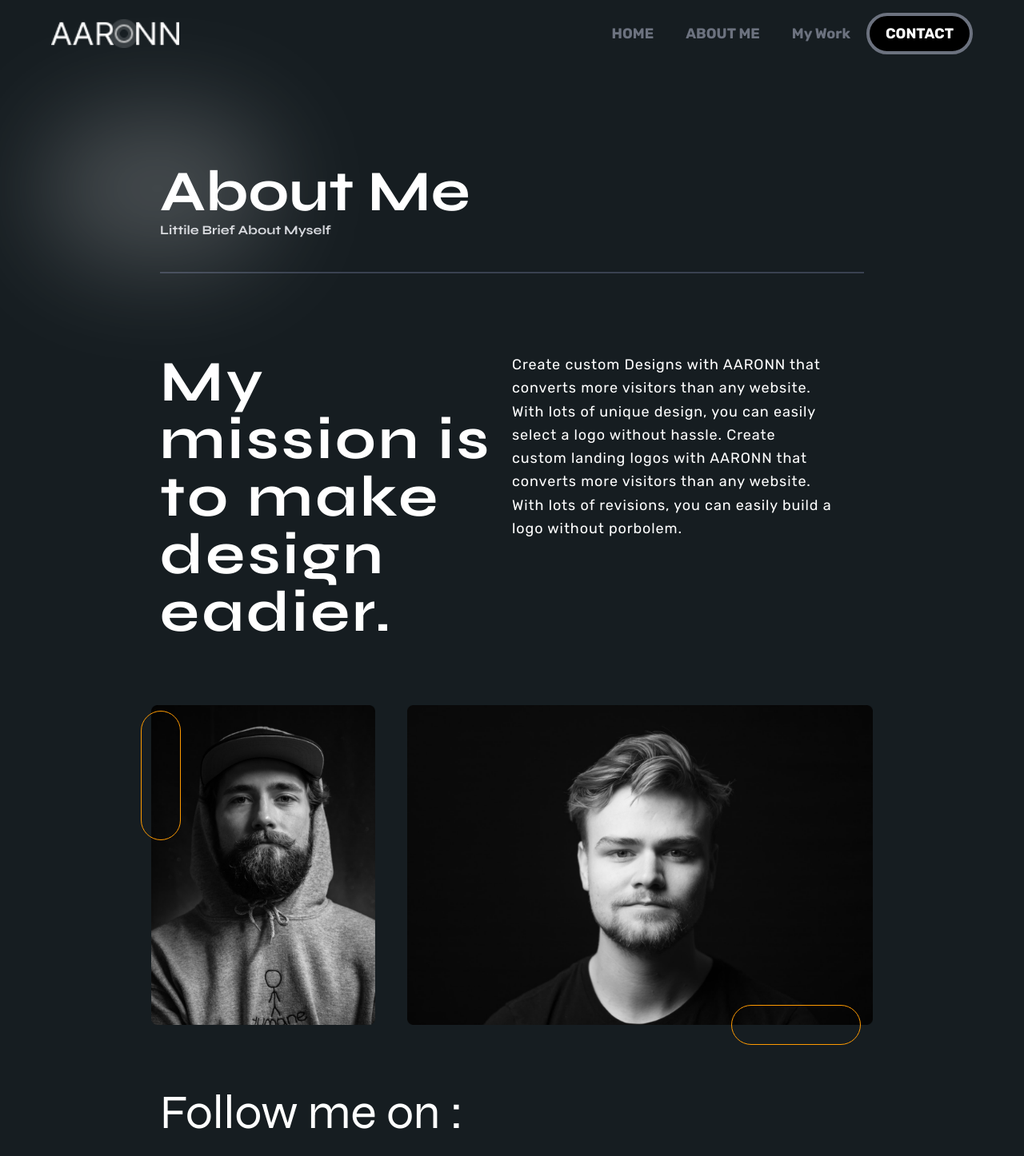
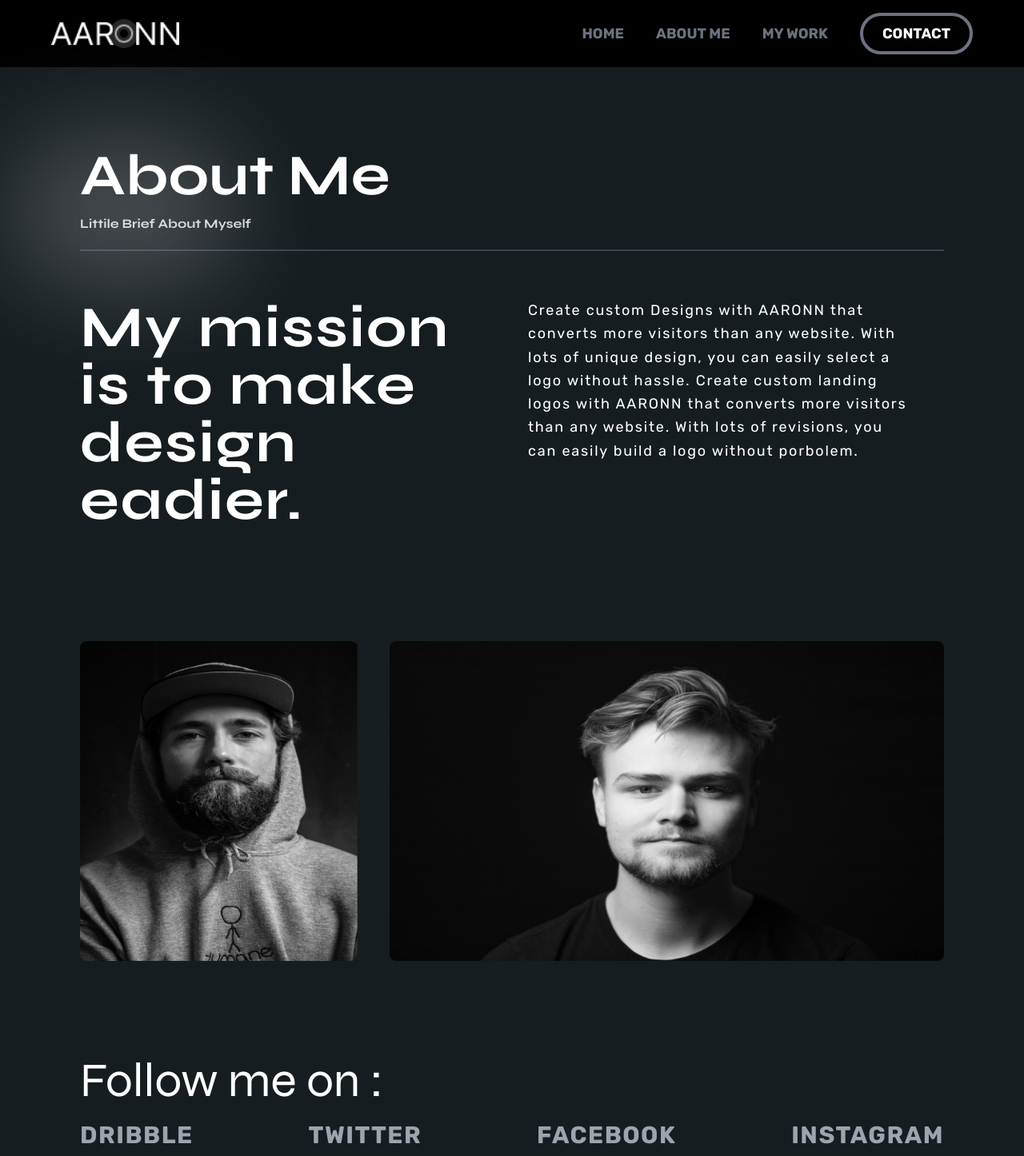
Before and after one commit to sriharirajaboina/portfolio-mine, a Next.js app: page /aboutme in a window 1280 px wide. Shown: the top 1446 px of the page at 80% size. Built offline with nearby package versions, Linux system fonts and the light colour scheme.

Commit message:
completed the aaronn website

```diff
--- a/app/aboutme/page.tsx
+++ b/app/aboutme/page.tsx
@@ -6,57 +6,57 @@ import { motion } from "framer-motion"
 const MotionImage=motion(Image)
 const AboutMe = () => {
   return (
-    <div className="mx-10 md:mx-50 md:my-20">
-      <div className="relative font-bold md:my-15 py-10 border-b-2 border-[#394150]">
-        <div className="absolute w-72 h-48 opacity-70 rounded-full bg-[#ffffff]/30 blur-3xl
-            -left-1/6 -translate-y-1/3"></div>
+    <div className="px-4 sm:px-8 md:px-25 py-10 md:py-20 ">
+      <div className="relative font-bold py-5 border-b-2 border-[#394150]">
+        <div className="absolute w-48 md:w-72 h-32 md:h-48 opacity-70 rounded-full bg-[#ffffff]/30 blur-3xl
+            -left-1/12 -translate-y-1/12"></div>
         <motion.h2
         initial={{opacity:0,x:-50}}
         whileInView={{opacity:1,x:0}}
         transition={{duration:0.6}}
-        className="text-5xl md:text-7xl text-[#ffffff]">
+        className="text-4xl sm:text-5xl md:text-7xl text-[#ffffff] mb-3">
           About Me
         </motion.h2>
         <motion.h5
         initial={{opacity:0,x:-50}}
         whileInView={{opacity:1,x:0}}
         transition={{duration:0.6,delay:0.2}}
-        className="text-sm md:text-base text-[#d3d5da]">
+        className="text-xs sm:text-sm md:text-base text-[#d3d5da] mt-2">
           Littile Brief About Myself
         </motion.h5>
       </div>
-      <div className="grid">
-        <div className="grid grid-cols-2 my-10">
-          <motion.h1
+        <div className="grid grid-cols-2 py-5 md:py-15 gap-10 2xl:gap-20 ">
+          <motion.h2
             initial={{opacity:0,x:-50}}
             whileInView={{opacity:1,x:0}}
             transition={{duration:0.6}}
-          className="text-5xl md:text-7xl tracking-wider font-bold text-[#ffffff]">
+            className="text-4xl sm:text-4xl md:text-6xl xl:text-7xl 2xl:text-8xl tracking-wide font-bold text-[#ffffff]">
             My mission is to make design eadier.
-        </motion.h1>
+          </motion.h2>
           <motion.p
             initial={{opacity:0,x:50}}
             whileInView={{opacity:1,x:0}}
             transition={{duration:0.6,staggerChildren: 0.5 }}
-        className="text-sm md:text-lg text-[#ffffff] tracking-wider leading-normal md:leading-relaxed  md:mr-10 ">
+            className="text-xs sm:text-sm md:text-lg text-[#ffffff] tracking-widest leading-normal md:leading-relaxed  xl:mr-10 ">
             Create custom Designs with AARONN that converts more visitors than any website. With lots of unique design, you can easily select a logo without hassle.
             Create custom landing logos with AARONN that converts more visitors than any website. With lots of revisions, you can easily build a logo without porbolem.
           </motion.p>
         </div>
+        <div className="md:py-10">
         <motion.div
-          className="flex flex-col md:flex-row items-center justify-center
-            gap-10 my-10">
+          className="flex flex-col lg:flex-row items-center justify-center
+            gap-10 lg:my-10">
             <MotionImage
             src="/images/about2.png"
             alt="about2"
             width={500}
             height={300}
-            className="w-full h-auto md:w-100 md:h-100 relative"
+            className="w-full h-auto lg:w-100 lg:h-100 relative "
              initial={{ clipPath: "inset(0 100% 0 0)" }}
                 whileInView={{ clipPath: "inset(0 0% 0 0)" }}
                 transition={{ duration: 1, ease: "easeInOut" }}/>
-            <div className="hidden md:block md:absolute md:py-20 md:px-6 md:border md:border-amber-500 md:rounded-full
-                md:left-1 md:translate-x-43 md:-translate-y-28">
+            <div className="hidden 2xl:block 2xl:absolute 2xl:py-20 2xl:px-6 2xl:border 2xl:border-amber-500 2xl:rounded-full
+                2xl:left-1 2xl:translate-x-25 2xl:-translate-y-28">
             </div>
             <MotionImage
             src="/images/aboutme.png"
@@ -67,8 +67,8 @@ const AboutMe = () => {
              initial={{ clipPath: "inset(0 100% 0 0)" }}
                 whileInView={{ clipPath: "inset(0 0% 0 0)" }}
                 transition={{ duration:2,ease: "easeInOut" }}/>
-            <div className="hidden md:block md:absolute md:py-6 md:px-20 md:border md:border-amber-500 md:rounded-full
-                md:right-1 md:-translate-x-50 md:translate-y-50">
+            <div className="hidden 2xl:block 2xl:absolute 2xl:py-6 2xl:px-20 2xl:border 2xl:border-amber-500 2xl:rounded-full
+                2xl:right-1 2xl:-translate-x-50 2xl:translate-y-50">
               </div>
         </motion.div>
       </div>
@@ -77,37 +77,40 @@ const AboutMe = () => {
         initial={{opacity:0,x:-50}}
         whileInView={{opacity:1,x:0}}
         transition={{duration:0.6}}
-        className="text-4xl md:text-6xl text-[#ffffff] my-5">
+        className="text-3xl sm:text-4xl md:text-6xl text-[#ffffff] my-5">
           Follow me on :
         </motion.h2>
         <motion.ul
         initial={{opacity:0,y:50}}
         whileInView={{opacity:1,y:0}}
         transition={{duration:0.6}}
-        className="flex items-center justify-between
-        text-[#9ea3ae] font-bold text-xl md:text-3xl uppercase tracking-wider">
+        className="flex flex-wrap items-center justify-between gap-6 sm:gap-10
+        text-[#9ea3ae] font-bold text-lg sm:text-xl md:text-3xl uppercase tracking-wider">
           <motion.li
             initial={{ opacity: 0, y: 30 }}
             whileInView={{ opacity: 1, y: 0 }}
             transition={{ duration: 0.5 }}
-          > dribble
+            className="hover:text-[#ffffff] cursor-pointer"> dribble
           </motion.li>
           <motion.li
             initial={{ opacity: 0, y: 30 }}
             whileInView={{ opacity: 1, y: 0 }}
-            transition={{ duration: 0.5,delay:0.3}}>
+            transition={{ duration: 0.5,delay:0.3}}
+            className="hover:text-[#ffffff] cursor-pointer">
             twitter
           </motion.li>
           <motion.li
               initial={{ opacity: 0, y: 30 }}
               whileInView={{ opacity: 1, y: 0 }}
-              transition={{ duration: 0.5,delay:0.6}}>
+              transition={{ duration: 0.5,delay:0.6}}
+              className="hover:text-[#ffffff] cursor-pointer">
             facebook
           </motion.li>
           <motion.li
               initial={{ opacity: 0, y: 30 }}
               whileInView={{ opacity: 1, y: 0 }}
-              transition={{ duration: 0.5,delay:0.9}}>
+              transition={{ duration: 0.5,delay:0.9}}
+              className="hover:text-[#ffffff] cursor-pointer">
             instagram
           </motion.li>
         </motion.ul>
--- a/app/components/Footer.tsx
+++ b/app/components/Footer.tsx
@@ -7,7 +7,7 @@ const MotionImage = motion(Image)
 
 const Footer = () => {
   return (
-    <div className="bg-black">
+    <div className="bg-black overflow-x-hidden">
       <div className="px-6 sm:px-10 md:px-20 lg:px-40">
         <div className="text-center">
           <motion.h5
--- a/app/components/Navbar.tsx
+++ b/app/components/Navbar.tsx
@@ -1,74 +1,140 @@
-"use client"
-import React from 'react'
-import Image from 'next/image'
-import Link from 'next/link'
-import { useRouter } from 'next/navigation'
-import { motion } from "framer-motion"
+"use client";
+import React, { useState } from "react";
+import Image from "next/image";
+import Link from "next/link";
+import { useRouter } from "next/navigation";
+import { motion, AnimatePresence } from "framer-motion";
+import { Bars3Icon, XMarkIcon } from "@heroicons/react/24/solid";
 
 const Navbar = () => {
-  const router=useRouter();
+  const router = useRouter();
+  const [isMenuOpen, setIsMenuOpen] = useState(false);
+
   return (
-    <nav className="px-4 sm:px-8 md:px-16 py-4">
-      <motion.div className="flex flex-col md:flex-row items-center justify-between gap-6">
+    <nav className="px-6 md:px-16 py-4 bg-black text-white overflow-x-hidden relative">
+      {/* Navbar main container */}
       <motion.div
-            initial={{y:-50,opacity:0}}
-            animate={{y:0,opacity:1}}
-            transition={{duration:0.6,ease:"easeOut"}}
-            className="flex justify-center md:justify-start">
+        initial={{ opacity: 0, y: -20 }}
+        animate={{ opacity: 1, y: 0 }}
+        transition={{ duration: 0.6 }}
+        className="flex items-center justify-between"
+      >
+        {/* Logo */}
+        <motion.div
+          initial={{ opacity: 0, y: -30 }}
+          animate={{ opacity: 1, y: 0 }}
+          transition={{ duration: 0.6, ease: "easeOut" }}
+        >
           <Image
             src="/images/logo.png"
             alt="logo"
-          width={250}
+            width={200}
             height={100}
-          className="w-28 sm:w-32 md:w-40 "/>
+            className="w-32 md:w-40"
+          />
         </motion.div>
-          <div className="flex flex-col md:flex-row gap-5 items-center justify-between
-          text-[#6c727f] font-bold text-sm md:text-lg">
+
+        {/* Desktop Nav Links */}
         <motion.ul
-              initial={{opacity:0,y:-50}}
-              animate={{opacity:1,y:0}}
-              transition={{duration:0.6,delay:0.2}}
-              className="flex flex-col md:flex-row items gap-5 md:gap-10">
+          initial={{ opacity: 0, y: -20 }}
+          animate={{ opacity: 1, y: 0 }}
+          transition={{ duration: 0.6, delay: 0.2 }}
+          className="hidden md:flex items-center gap-10 text-[#6c727f] font-bold text-lg"
+        >
+          <motion.li whileHover={{ scale: 1.1, color: "#fff" }}>
+            <Link href="/">HOME</Link>
+          </motion.li>
+          <motion.li whileHover={{ scale: 1.1, color: "#fff" }}>
+            <Link href="/aboutme">ABOUT ME</Link>
+          </motion.li>
+          <motion.li whileHover={{ scale: 1.1, color: "#fff" }}>
+            <Link href="/mywork">MY WORK</Link>
+          </motion.li>
+          <motion.li whileHover={{ scale: 1.05 }}>
+            <button
+              onClick={() => router.push("/contact")}
+              className="px-6 py-2 border-4 border-[#6c727f] rounded-full bg-black text-white hover:bg-[#6c727f] hover:text-black transition"
+            >
+              CONTACT
+            </button>
+          </motion.li>
+        </motion.ul>
+
+        {/* Mobile Menu Icon */}
+        <motion.div
+          whileTap={{ scale: 0.9 }}
+          className="md:hidden cursor-pointer"
+          onClick={() => setIsMenuOpen(true)}
+        >
+          <Bars3Icon className="h-8 w-8 text-[#6c727f]" />
+        </motion.div>
+      </motion.div>
+
+      {/* Mobile Fullscreen Overlay Menu */}
+      <AnimatePresence>
+        {isMenuOpen && (
+          <motion.div
+            initial={{ opacity: 0 }}
+            animate={{ opacity: 1 }}
+            exit={{ opacity: 0 }}
+            transition={{ duration: 0.3 }}
+            className="fixed inset-0 bg-black bg-opacity-95 flex flex-col items-center justify-center z-50"
+          >
+            {/* Close Icon */}
+            <motion.div
+              initial={{ opacity: 0, rotate: -90 }}
+              animate={{ opacity: 1, rotate: 0 }}
+              exit={{ opacity: 0, rotate: 90 }}
+              transition={{ duration: 0.4 }}
+              className="absolute top-6 right-6 cursor-pointer"
+              onClick={() => setIsMenuOpen(false)}
+            >
+              <XMarkIcon className="h-10 w-10 text-[#6c727f]" />
+            </motion.div>
+
+            {/* Mobile Menu Items */}
+            <motion.ul
+              initial={{ y: 40, opacity: 0 }}
+              animate={{ y: 0, opacity: 1 }}
+              exit={{ y: 40, opacity: 0 }}
+              transition={{ duration: 0.5 }}
+              className="flex flex-col items-center gap-10 text-3xl font-bold text-[#6c727f]"
+            >
               <motion.li
-                    whileHover={{scale:1.1,color:"#fff"}}
-                    initial={{ opacity: 0, y: -30 }}
-                    animate={{ opacity: 1, y: 0 }}
-                    transition={{ duration: 0.5, delay: 0.3 }}
+                whileHover={{ scale: 1.2, color: "#fff" }}
+                onClick={() => setIsMenuOpen(false)}
               >
                 <Link href="/">HOME</Link>
               </motion.li>
               <motion.li
-                    whileHover={{scale:1.1,color:"#fff"}}
-                    initial={{ opacity: 0, y: -30 }}
-                    animate={{ opacity: 1, y: 0 }}
-                    transition={{ duration: 0.5, delay: 0.5 }}
+                whileHover={{ scale: 1.2, color: "#fff" }}
+                onClick={() => setIsMenuOpen(false)}
               >
                 <Link href="/aboutme">ABOUT ME</Link>
               </motion.li>
               <motion.li
-                    whileHover={{scale:1.1,color:"#fff"}}
-                    initial={{ opacity: 0, y: -30 }}
-                    animate={{ opacity: 1, y: 0 }}
-                    transition={{ duration: 0.5, delay: 0.7 }}
+                whileHover={{ scale: 1.2, color: "#fff" }}
+                onClick={() => setIsMenuOpen(false)}
               >
-                    <Link href="/mywork">My Work</Link>
+                <Link href="/mywork">MY WORK</Link>
               </motion.li>
+              <motion.li whileHover={{ scale: 1.1 }}>
+                <button
+                  onClick={() => {
+                    setIsMenuOpen(false);
+                    router.push("/contact");
+                  }}
+                  className="px-8 py-3 border-4 border-[#6c727f] rounded-full bg-black text-white hover:bg-[#6c727f] hover:text-black transition"
+                >
+                  CONTACT
+                </button>
+              </motion.li>
+            </motion.ul>
+          </motion.div>
+        )}
+      </AnimatePresence>
+    </nav>
+  );
+};
 
-              </motion.ul>
-              <motion.button
-              initial={{opacity:0,y:-30}}
-              animate={{opacity:1,y:0}}
-              whileHover={{scale:1,backgroundColor:"#6c727f",color:"#000"}}
-              transition={{ type: "spring", stiffness: 300 ,delay:0.9}}
-              onClick={()=>router.push("/contact")}
-              className="flex items-center mt-3 md:mt-0 px-5 py-2
-              border-4 border-[#6c727f] rounded-full bg-black text-[#ffffff] hover:bg-[#6c727f] hover:text-black">
-                  CONTACT
-              </motion.button>
-          </div>
-      </motion.div>
-    </nav>
-  )
-}
-
-export default Navbar
+export default Navbar;
--- a/package.json
+++ b/package.json
@@ -9,6 +9,7 @@
     "lint": "eslint"
   },
   "dependencies": {
+    "@heroicons/react": "^2.2.0",
     "framer-motion": "^12.23.24",
     "next": "16.0.1",
     "react": "19.2.0",
```
Also changed, not shown: app/HomePage/page.tsx (+17 -17 lines), app/contact/page.tsx (+11 -11 lines), app/mywork/[myprojects]/page.tsx (+8 -8 lines), app/mywork/page.tsx (+23 -23 lines), 1 other file (tests, documents, lock files or other folders). Lines whose indentation alone changed are shown as unchanged.
